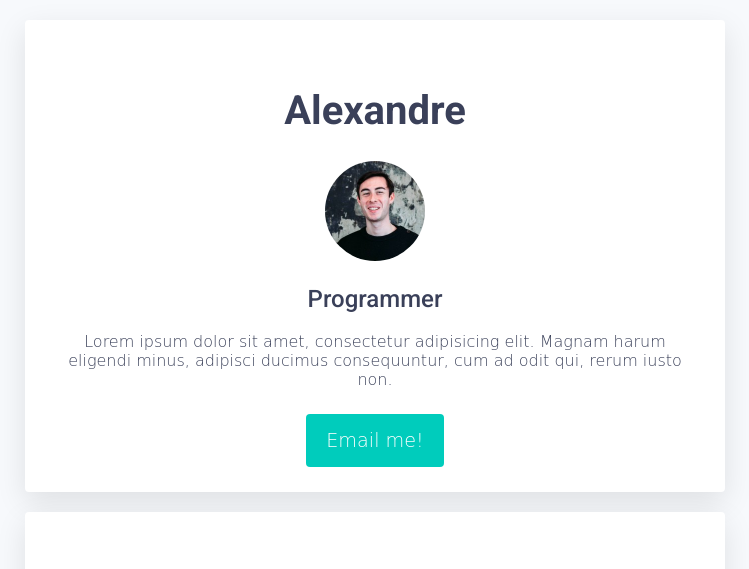
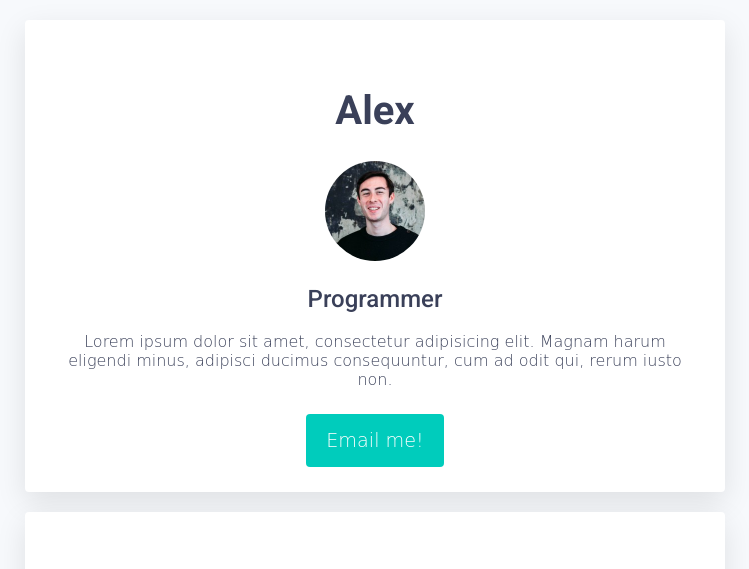
Before and after one commit to alexplatteeuw/profile, a plain HTML site: page index.html in a window 1280 px wide. Shown: the top 569 px of the page, without its empty margins (265-1014 px from the left). Drawn offline with Linux system fonts and the light colour scheme; a web font is replaced by a local one.

Commit message:
make my profile prettier

```diff
--- a/index.html
+++ b/index.html
@@ -11,7 +11,7 @@
 
 <div class="container">
   <div class="card" id="introduction">
-    <h1>Alexandre</h1>
+    <h1>Alex</h1>
     <img src="images/alex.jpeg" class="img-circle" alt="Alex " width="100">
     <h2>Programmer</h2>
       <p>
```
